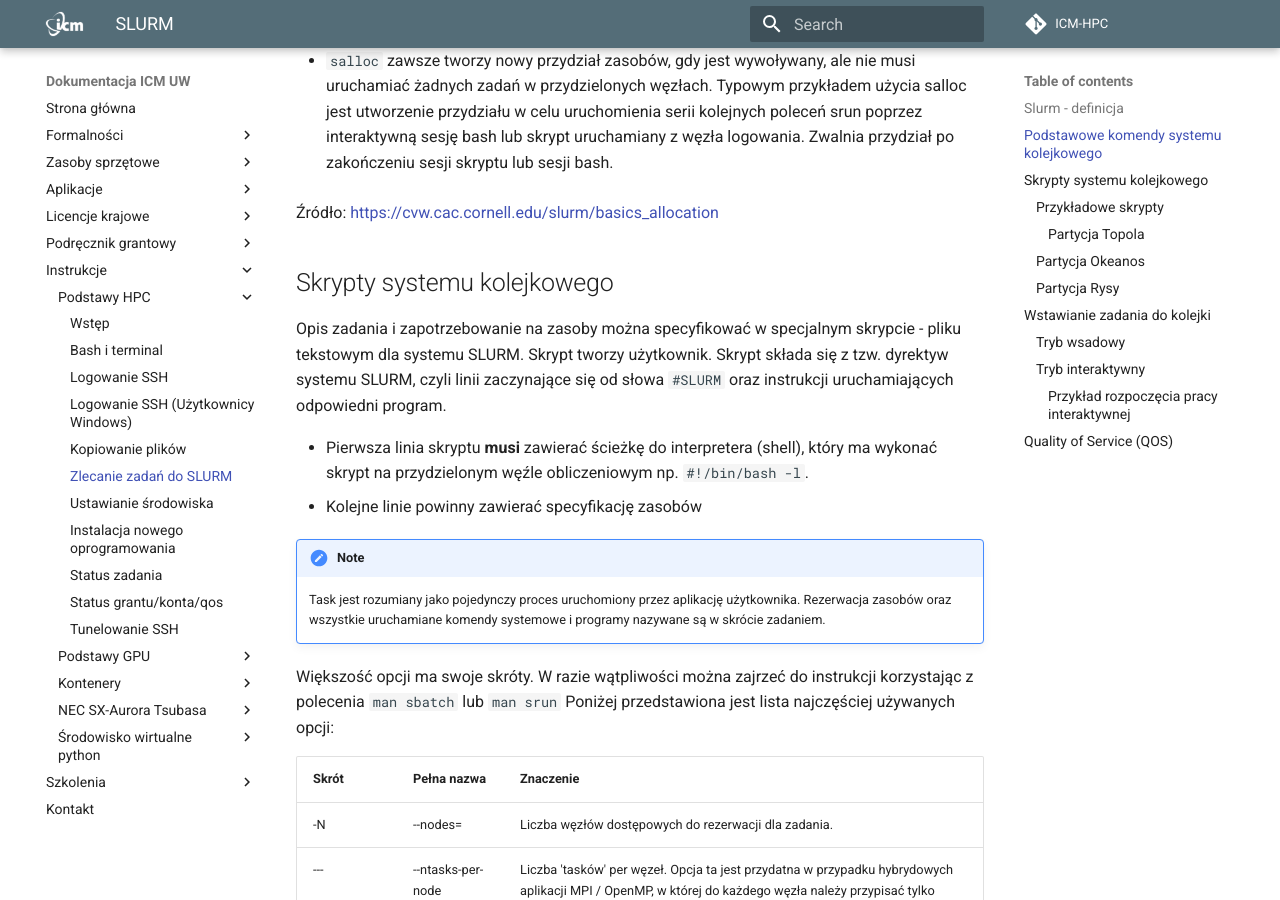
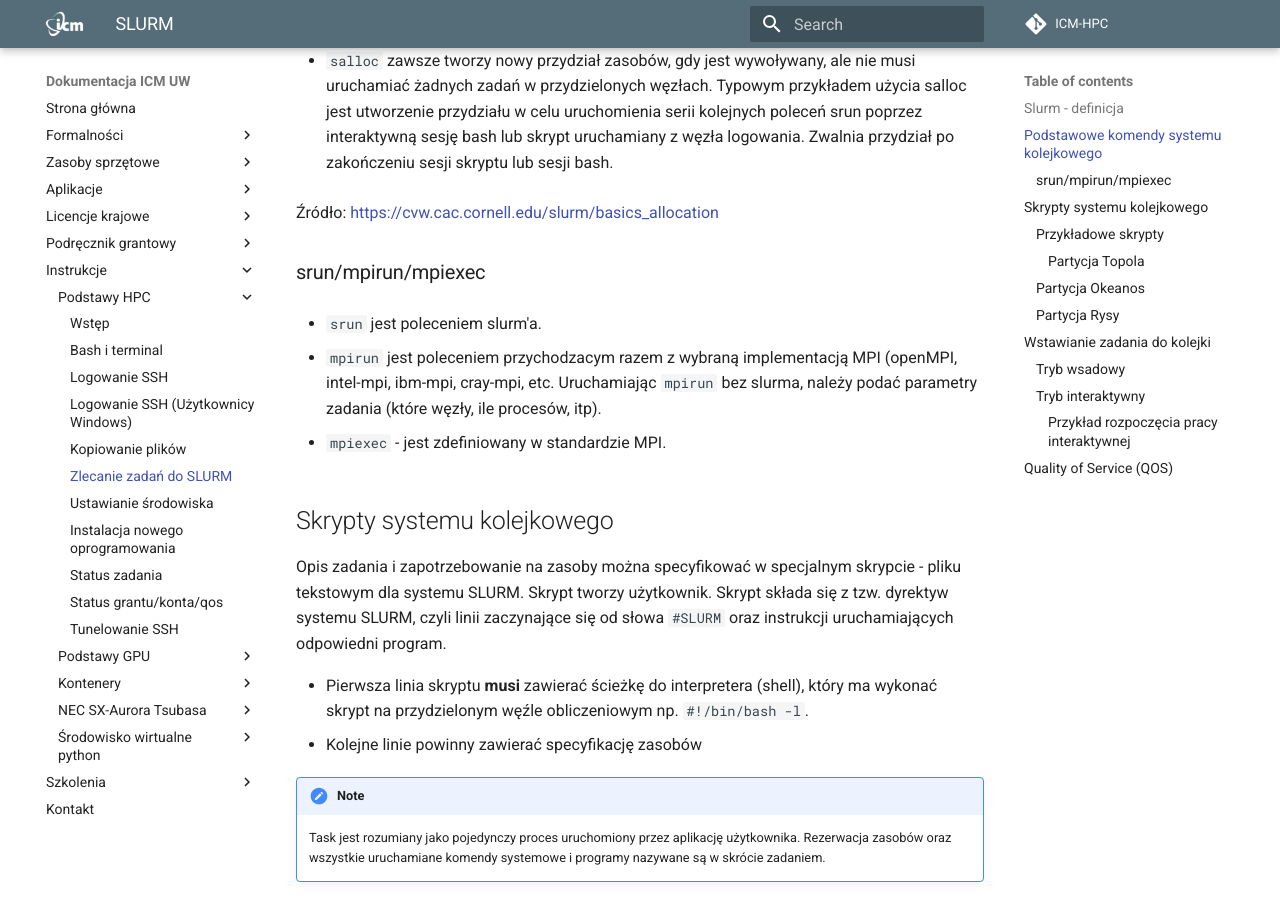
Before and after one commit to kubajal/hpc-docs, an MkDocs documentation site: the page built from docs/Tutorials/HPC-intro/slurm_intro.md, in a window 1280 px wide and 900 px high, scrolled down 1290 px. Built offline with MkDocs 1.6.1 and Material for MkDocs 9.7.7, drawn with Linux system fonts in a browser that asks for light colours.

```diff
--- a/docs/Tutorials/HPC-intro/slurm_intro.md
+++ b/docs/Tutorials/HPC-intro/slurm_intro.md
@@ -40,6 +40,17 @@ Aby zaplanować zadanie, można użyć polecenia salloc, sbatch lub srun.
 * `salloc` zawsze tworzy nowy przydział zasobów, gdy jest wywoływany, ale nie musi uruchamiać żadnych zadań w przydzielonych węzłach. Typowym przykładem użycia salloc jest utworzenie przydziału w celu uruchomienia serii kolejnych poleceń srun poprzez interaktywną sesję bash lub skrypt uruchamiany z węzła logowania. Zwalnia przydział po zakończeniu sesji skryptu lub sesji bash.
 
 Źródło: <https://cvw.cac.cornell.edu/slurm/basics_allocation>
+
+### srun/mpirun/mpiexec
+
+* `srun` jest poleceniem slurm'a.
+
+* `mpirun` jest poleceniem przychodzacym razem z wybraną implementacją MPI (openMPI, intel-mpi, ibm-mpi, cray-mpi, etc. Uruchamiając `mpirun` bez slurma, należy podać parametry zadania (które węzły, ile procesów, itp).
+
+* `mpiexec` - jest zdefiniowany w standardzie MPI.
+
+<!-- Na komputerze Okeanos, konfiguracja systemu slurm umożliwia uruchomienie odpowiedniej wersji `mpirun` poprzez polecenie `srun`.
+Na komputerze Rysy/Topola -->
 
 ## Skrypty systemu kolejkowego
 
--- a/mkdocs.yml
+++ b/mkdocs.yml
@@ -21,6 +21,8 @@ repo_name: ICM-HPC
 repo_url: https://git.icm.edu.pl/owu/hpc-docs
 edit_uri: "https://git.icm.edu.pl/owu/hpc-docs/edit/master/docs/"
 
+
+# https://facelessuser.github.io/pymdown-extensions/
 markdown_extensions:
     - fenced_code
     - codehilite
```
Also changed, not shown: docs/Tutorials/python/anaconda.md (added, +58 -0 lines), docs/Tutorials/python/python.md (+2 -2 lines).
